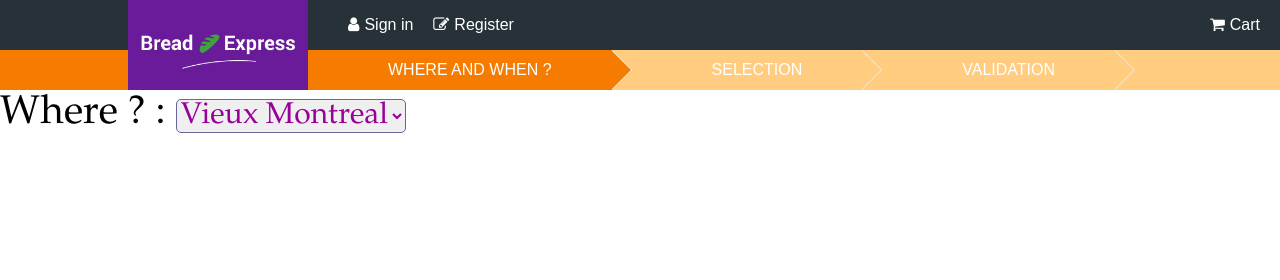
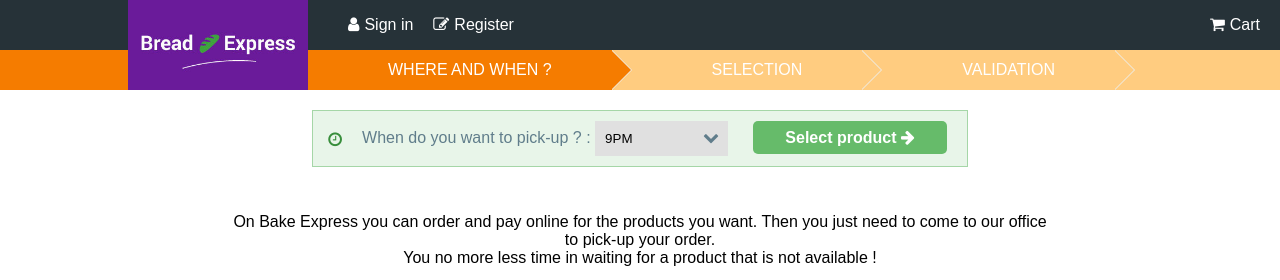
Before and after one commit to bestrax/phpProjet, a PHP site: page / in a window 1280 px wide. Shown: the top 280 px of the page. Run offline with PHP 8.4, Linux system fonts and the light colour scheme; some libraries are stand-ins or nearby versions; some web fonts are replaced.

Commit message:
Page d'accueil

```diff
--- /dev/null
+++ b/assets/css/index.css
@@ -0,0 +1,50 @@
+#container {
+    display: flex;
+    flex-direction: column;
+    align-items: center;
+}
+
+.top-selector {
+    margin-top: 20px;
+    background-color: #E0E0E0;
+    padding: 5px;
+}
+
+#hour-selector {
+    padding: 10px;
+    background-color: #E0E0E0;
+    border-style: none;
+    -webkit-appearance: none;
+    min-width: 10em;
+}
+
+.select-down {
+    position: relative;
+    left: -30px
+}
+
+.info {
+    margin-top: 20px;
+}
+
+.info div {
+    padding: 10px;
+}
+
+.content {
+    width: 80vw;
+    text-align: center;
+    display: flex;
+    flex-direction: column;
+    align-items: center;
+}
+
+.content p {
+    width: 80%;
+}
+
+#map {
+    width: 60vw;
+    height: 60vw;
+    max-height: 60vh
+}
--- a/assets/css/master.css
+++ b/assets/css/master.css
@@ -199,6 +199,7 @@ body {
     margin: 0;
     padding: 0;
     min-height: 85vh;
+    margin-top: 10vh
 }
 
 @media(max-height: 1000px) {
--- a/assets/css/order.css
+++ b/assets/css/order.css
@@ -1,37 +1,3 @@
-select {
-
-	font-size : 30px ;
-	font-family: Garamond ;
-	border-color:#666699;
-	border-radius :  5px ;
-	color : #990099;
-	margin-right: 50%;
-}
-
-
-.title1 {
-	font-size : 40px ;
-	font-family: Garamond ;
-}
-
-/*
-#container {
-	margin-top: 25%;
-	position: absolute;
-	left :25em;
-	top : -15em;
-
-}*
-
-#container2 {
-	margin-top: 25%;
-	position: absolute;
-	left :50em;
-	top : -15em;
-
-}*/
-
-
 .product{
 
 	margin-top: 100px;
--- /dev/null
+++ b/assets/js/master.js
@@ -0,0 +1,11 @@
+function initMap() {
+    var evo = {lat: 45.499554, lng: -73.562558};
+    var map = new google.maps.Map(document.getElementById('map'), {
+        zoom: 15,
+        center: evo
+    });
+    var marker = new google.maps.Marker({
+        position: evo,
+        map: map
+    });
+}
--- a/cart.php
+++ b/cart.php
@@ -48,7 +48,7 @@
         </div>
 
         <div class="previous">
-            <a href="products.php" class="button btn-lg no-link"><i class="fa fa-arrow-left"></i> Go back</a>
+            <a href="product.php" class="button btn-lg no-link"><i class="fa fa-arrow-left"></i> Go back</a>
         </div>
 
         <table class="summary">
--- a/index.php
+++ b/index.php
@@ -3,7 +3,7 @@
 <head>
     <title>Bread Express</title>
     <link rel="stylesheet" type="text/css" href="assets/css/master.css">
-    <link rel="stylesheet" type="text/css" href="assets/css/order.css">
+    <link rel="stylesheet" type="text/css" href="assets/css/index.css">
     <link rel="stylesheet" href="assets/lib/css/font-awesome.min.css">
     <link href="https://fonts.googleapis.com/css?family=ABeeZee" rel="stylesheet">
 </head>
@@ -39,55 +39,37 @@
 
     <div id="container">
 
-    <div class="button_where">
-      <p>
-            <span class="title1"> Where ? : </span>
-            <select>
-              <option value="Vieux Montreal">Vieux Montreal</option>
-              <option value="Mont royal">Mont royal</option>
-              <option value="Saint Laurent">Saint Laurent</option>
-            </select>
-        </p>
+        <div class="info">
+            <i class="fa fa-clock-o type" aria-hidden="true"></i>
+            <div>
+                <label for="hour"> When do you want to pick-up ? : </label>
+                <select name="hour" id="hour-selector">
+                    <option value="9h">9PM</option>
+                    <option value="9h15">10PM</option>
+                    <option value="9h30">11PM</option>
+                    <option value="9h45">12PM</option>
+                    <option value="9h">1AM</option>
+                    <option value="9h15">2AM</option>
+                    <option value="9h30">3AM</option>
+                    <option value="9h45">4AM</option>
+                    <option value="9h15">5AM</option>
+                    <option value="9h30">6AM</option>
+                    <option value="9h45">7AM</option>
+                </select>
+                <span class="fa fa-chevron-down select-down" aria-hidden="true"></span>
+
+                <a href="product.php" class="button btn-lg no-link">Select product <i class="fa fa-arrow-right"></i></a>
+            </div>
+        </div>
+
+        <div class="content">
+            <p>On Bake Express you can order and pay online for the products you want. Then you just need to come to our office to pick-up your order.<br/>
+            You no more less time in waiting for a product that is not available !</p>
+            <div id="map"></div>
+        </div>
 
     </div>
 
-    </div>
-
-    <div id="container2">
-
-    <div class="button_when">
-        <p>
-            <span class="title1"> Where ? : </span>
-            <select>
-                 <option value="9h">9h</option>
-                 <option value="9h15">9h15</option>
-                 <option value="9h30">9h30</option>
-                 <option value="9h45">9h45</option>
-            </select>
-        </p>
-    </div>
-
-    </div>
-
-    <div class="product">
-    <a class="title">Croissant</a>
-    <img src="croissant.jpg" alt="croissant" />
-    <a class="description">Croissant saveur de France ...</a>
-     <a class="prix">1€</a>
-
-
-    <div class="add_sup">
-        <div class="command">
-            <a class="product_minus">-</a>
-            <div class="product_number">1</div>
-            <a class="product_plus">+</a>
-        </div>
-
-        <div >
-            <a class="button">ADD</a>
-        </div>
-    </div>
-    </div>
 
     <footer id="footer">
         <div class="row">
@@ -95,6 +77,9 @@
         </div>
     </footer>
 
+    <script src="assets/js/master.js"></script>
+    <script async defer src="https://maps.googleapis.com/maps/api/js?key=AIzaSyBnJ23ZmykJ3XTHmXqQWYiRuKqhV0LyBDI&callback=initMap"></script>
+
 </body>
 
 </html>
```
